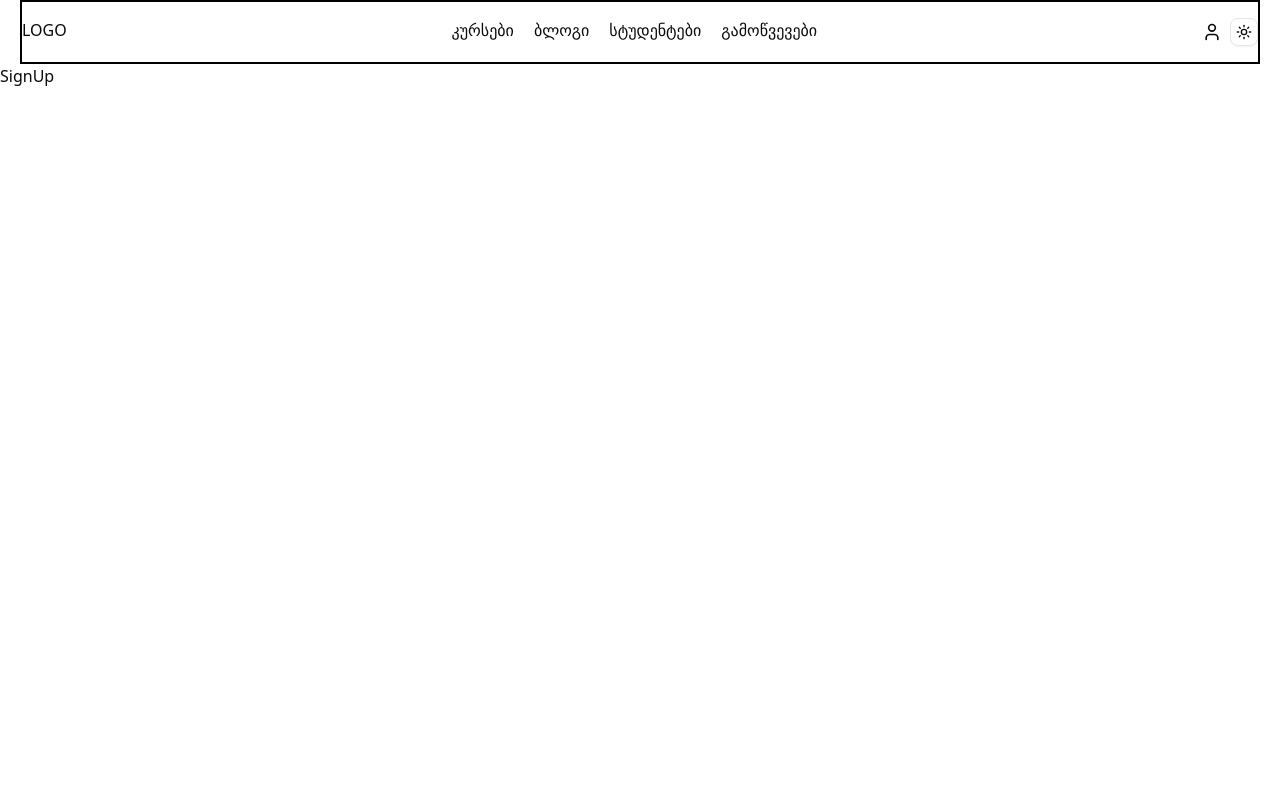
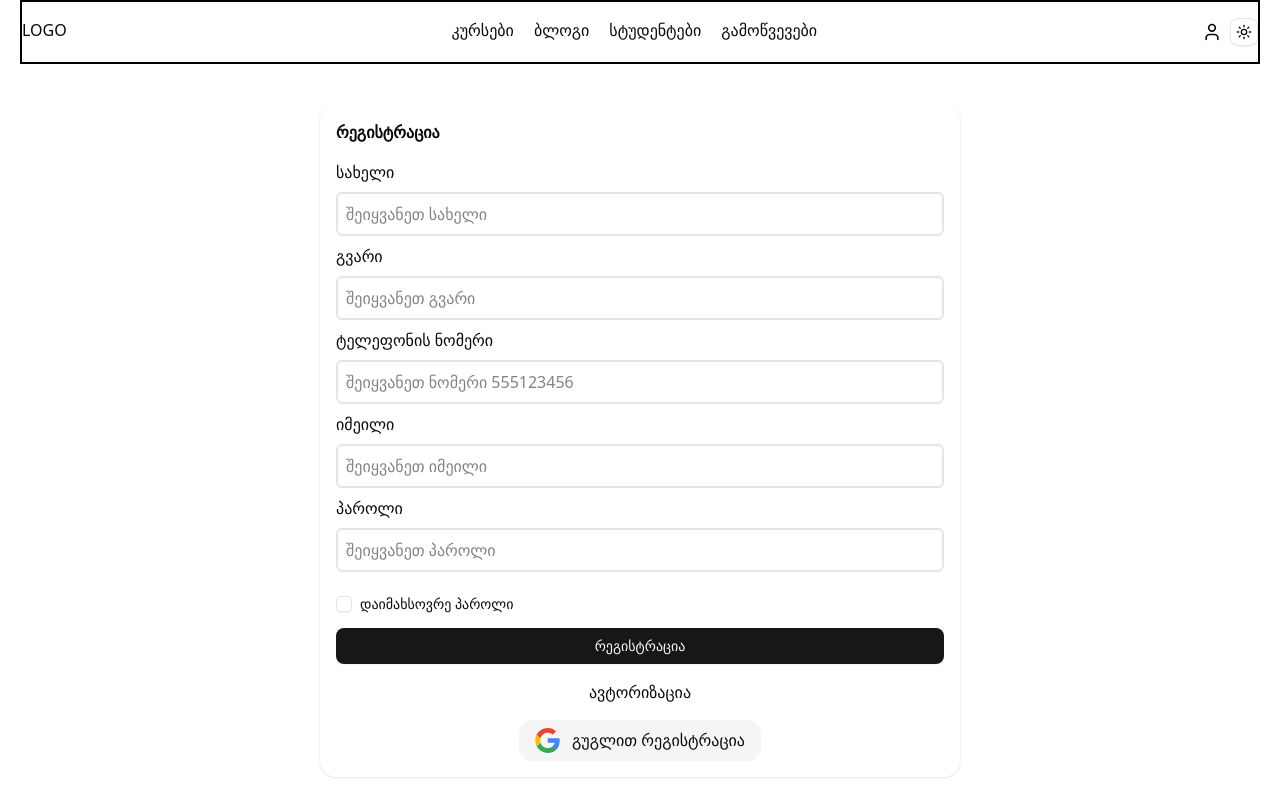
Before and after one commit to Datodia/code-mentor, a Next.js app: page /auth/sign-up in a window 1280 px wide. Built offline with nearby package versions, Linux system fonts and the light colour scheme; no server answers.

Commit message:
feat: add sign up markup

```diff
--- a/app/auth/sign-up/page.tsx
+++ b/app/auth/sign-up/page.tsx
@@ -1,22 +1,99 @@
 
 "use client";
 
-import { useForm } from "react-hook-form";
+import { useForm, Controller } from "react-hook-form";
 import { zodResolver } from "@hookform/resolvers/zod";
 import * as z from "zod";
+import { Button } from "@/components/ui/button";
+import { Checkbox } from "@/components/ui/checkbox";
+import Link from "next/link";
+import Image from "next/image";
 
-// 🛠️ Define Zod schema
+const georgianPhoneNumberRegex = /^5\d{8}$/;
+
 const schema = z.object({
-  name: z.string().min(2, "Name must be at least 2 characters"),
-  email: z.string().email("Invalid email format"),
-  password: z.string().min(6, "Password must be at least 6 characters"),
+  firstName: z.string().min(2, 'არავალიდური სახელი'),
+  lastName: z.string().min(4, "არავალიდური გვარი"),
+  phoneNumber: z.string()
+    .min(9, "ტელეფონის ნომერი უნდა შედგებოდეს 9 ციფრისგან")
+    .max(9, "ტელეფონის ნომერი ძალიან გრძელია")
+    .regex(georgianPhoneNumberRegex, 'ნომრის ფორმატი არასწორია'),
+  email: z.string().email("არასწორი იმეილის ფორმატი"),
+  password: z.string().min(6, "პაროლი უნდა იყოს 6 სიმბოლოზე მეტი"),
+  rememberMe: z.boolean().optional().default(false)
 });
 
+type FormData = z.infer<typeof schema>;
 
-export default function SignUP() {
+export default function SignUp() {
+  const {
+    register,
+    control,
+    handleSubmit,
+    formState: { errors },
+  } = useForm<FormData>({
+    resolver: zodResolver(schema),
+    defaultValues: {
+      rememberMe: false
+    }
+  });
+
+  const onSubmit = (data: FormData) => {
+    console.log(data, "data")
+  }
+
   return (
-    <div>
-      SignUp
-    </div>
+    <form className="p-4 w-11/12 md:w-1/2 mx-auto flex flex-col gap-4 rounded-2xl shadow-sm shadow-sidebar-border mt-10" onSubmit={handleSubmit(onSubmit)}>
+      <h1 className="text-base font-semibold">რეგისტრაცია</h1>
+      <div className="flex flex-col">
+        <label htmlFor="firstName">სახელი</label>
+        <input id="firstName" className="border-2 border-border rounded-sm my-2 p-2" {...register('firstName')} type="text" placeholder="შეიყვანეთ სახელი" />
+        {errors.firstName ? <p className="text-destructive italic text-sm">{errors.firstName.message}</p> : null}
+        <label htmlFor="lastName">გვარი</label>
+        <input id="lastName" className="border-2 border-border rounded-sm my-2 p-2" {...register('lastName')} type="text" placeholder="შეიყვანეთ გვარი" />
+        {errors.lastName ? <p className="text-destructive italic text-sm">{errors.lastName.message}</p> : null}
+        <label htmlFor="phoneNumber">ტელეფონის ნომერი</label>
+        <input id="phoneNumber" className="border-2 border-border rounded-sm my-2 p-2" {...register('phoneNumber')} type="text" placeholder="შეიყვანეთ ნომერი 555123456" />
+        {errors.phoneNumber ? <p className="text-destructive italic text-sm">{errors.phoneNumber.message}</p> : null}
+        <label htmlFor="email">იმეილი</label>
+        <input id="email" className="border-2 border-border rounded-sm my-2 p-2" {...register('email')} type="text" placeholder="შეიყვანეთ იმეილი" />
+        {errors.email ? <p className="text-destructive italic text-sm">{errors.email.message}</p> : null}
+        <label htmlFor="password">პაროლი</label>
+        <input id="passwrod" className="border-2 border-border rounded-sm my-2 p-2"  {...register('password')} type="password" placeholder="შეიყვანეთ პაროლი" />
+        {errors.password ? <p className="text-destructive italic text-sm">{errors.password.message}</p> : null}
+      </div>
+      <div className="flex items-center space-x-2">
+        <Controller
+          name="rememberMe"
+          control={control}
+          render={({ field }) => (
+            <>
+              <Checkbox
+                id="rememberMe"
+                checked={field.value}
+                onCheckedChange={field.onChange}
+              />
+              <label
+                htmlFor="rememberMe"
+                className="text-sm font-medium leading-none peer-disabled:cursor-not-allowed peer-disabled:opacity-70"
+              >
+                დაიმახსოვრე პაროლი
+              </label>
+            </>
+          )}
+        />
+      </div>
+      <Button type="submit">რეგისტრაცია</Button>
+      <Link className="text-center font-medium flex mx-auto" href={'/auth/sign-in'}>ავტორიზაცია</Link>
+      <Link className="flex gap-3 mx-auto bg-muted py-2 px-4 rounded-xl" href={`${process.env.NEXT_PUBLIC_BASE_API}/auth/google`}>
+        <Image
+          src={'/assets/google.svg'}
+          alt="google"
+          width={25}
+          height={25}
+        />
+        გუგლით რეგისტრაცია
+      </Link>
+    </form>
   )
 }
```
